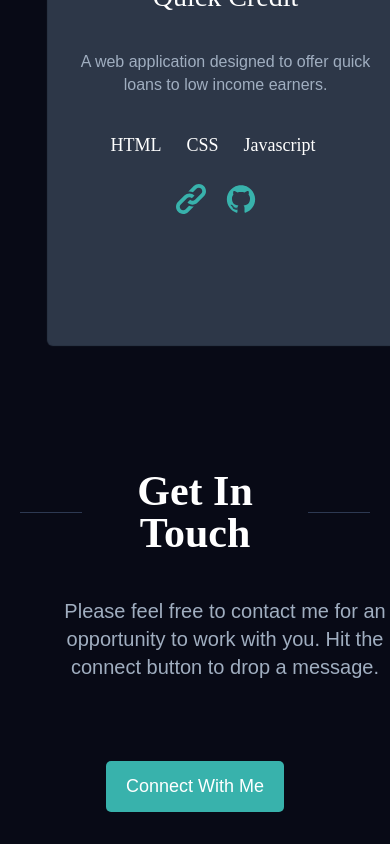
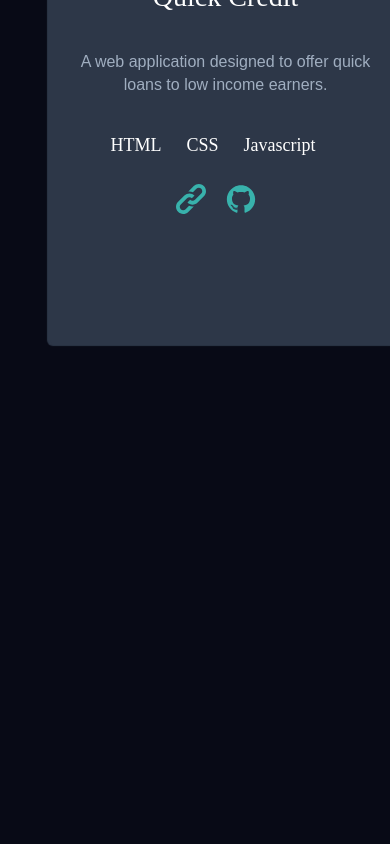
Before and after one commit to tolaked/portfolio_site, a React (Create React App) app: page / in a window 390 px wide. Shown: the part 5149-5993 px from the top of the page. Built offline with nearby package versions, Linux system fonts and the light colour scheme.

Commit message:
fix contact section responsiveness

```diff
--- a/src/component/Contact.js
+++ b/src/component/Contact.js
@@ -7,6 +7,10 @@ const ContactStyled = styled.div`
   height: 90vh;
   padding-top: 10rem;
   position: relative;
+
+  @media ${devices.mobile} {
+      margin-top: 1000px;
+    }
 
   @media ${devices.large} {
     margin-top: 80vh;
@@ -18,6 +22,7 @@ const ContactStyled = styled.div`
     position: static;
   }
 
+
   h1 {
     margin-bottom: 15vh;
     font-weight: 900;
@@ -26,7 +31,7 @@ const ContactStyled = styled.div`
     justify-content: center;
 
     @media ${devices.mobile} {
-      margin-bottom: 5vh;
+      margin-top: 45vh;
     }
 
     .lineStyle {
@@ -68,6 +73,11 @@ const ContactStyled = styled.div`
     :hover {
       background: #a0aec0;
     }
+    @media ${devices.mobile} {
+      width: 60%;
+      margin-left: 7rem;
+
+    }
   }
 `;
 
```
